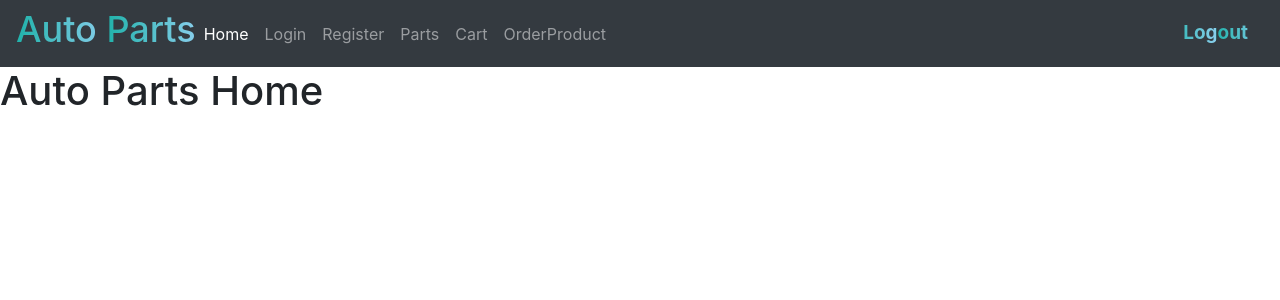
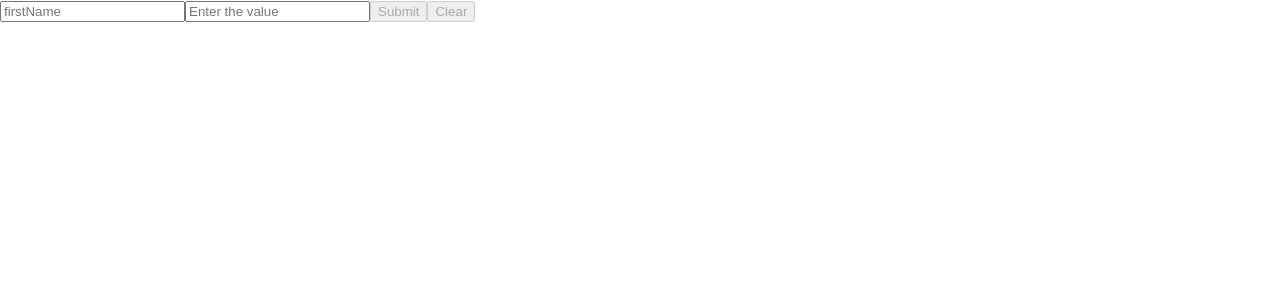
Before and after one commit to regithkumarc/AutoPartsOrdering, a React (Create React App) app: page / in a window 1280 px wide. Shown: the top 300 px of the page. Built offline with nearby package versions, Linux system fonts and the light colour scheme.

Commit message:
implemented redux

```diff
--- a/src/index.js
+++ b/src/index.js
@@ -2,11 +2,11 @@ import React from 'react';
 import ReactDOM from 'react-dom';
 import './index.css';
 import * as serviceWorker from './serviceWorker';
-import AutoPartsRoute from './autoparts/autoPartsRoute';
+import Forms from './reduxForm/form';
 
 ReactDOM.render(
   <React.StrictMode>
-    <AutoPartsRoute />
+    <Forms />
   </React.StrictMode>,
   document.getElementById('root')
 );
--- /dev/null
+++ b/src/redux/store.js
@@ -0,0 +1,76 @@
+import  * as redux from 'redux'
+import thunk from 'redux-thunk'
+import {reducer as formReducer} from 'redux-form'
+
+const initialState = {
+    count : 0
+}
+
+//Action
+export const COUNTER_INCREMENT = 'counter/increment';
+export const COUNTER_DECREMENT = 'counter/decrement';
+
+const countReducer = (state = initialState,action) => {
+    switch(action.type){
+        case COUNTER_INCREMENT : {
+            return {...state,count : state.count + 1};
+        }
+        case COUNTER_DECREMENT : {
+            return {...state,count : state.count - 1};
+        }
+        default : {
+            return state;
+        }
+    }
+}
+
+const testReducer = (state = [],action) => {
+    switch(action.type){
+        case "push" : {
+            const data = [...state];
+            data.push(action.value);
+            console.log("action value",action.value)
+            return [...data];
+        }
+        case "pop" : {
+            const data = [...state];
+            data.pop();
+            return [...data]
+        }
+        default : {
+            return state;
+        }
+    }
+}
+
+const dataReducer = (state = {getData : null},action) => {
+    switch(action.type){
+        case "setData" :
+        console.log("action.data : ",action.data)
+            return {getData : action.data}
+        case "removeData" :
+            return {getdata : null}
+        default :
+            return state;
+    }
+}
+
+// const rootReducer = (state = {},action) => {
+//     //.log(state);
+//     //console.log(action.type);
+//     return {
+//         counter : countReducer(state.counter,action),
+//         tester : testReducer(state.tester,action),
+//         getData : dataReducer(state.getData,action)
+//     }
+// }
+
+const rootReducer = redux.combineReducers({
+    counter : countReducer,
+    tester : testReducer,
+    getData : dataReducer,
+    form : formReducer
+})
+
+const store = redux.createStore(rootReducer,redux.applyMiddleware(thunk));
+export default store;
--- /dev/null
+++ b/src/reduxForm/form.js
@@ -0,0 +1,17 @@
+import React from 'react'
+import { Provider } from 'react-redux';
+import store from '../redux/store';
+import ReduxForms from './reduxForms'
+class Forms extends React.Component{
+    render() {
+        return(
+            <Provider store = {store}>
+                <div>
+                    <ReduxForms></ReduxForms>
+                </div>
+            </Provider>
+        )
+    }
+}
+
+export default Forms;
--- /dev/null
+++ b/src/reduxForm/input.js
@@ -0,0 +1,34 @@
+import React from 'react'
+
+const Input = ({
+    placeholder = "Enter the value",
+    input,
+    meta,
+    name,
+    disabled = false,
+    allowPattern = null
+}) => {
+
+    const onChange = (event) => {
+        if (allowPattern) {
+            const regex = new RegExp(allowPattern);
+            if (!regex.test(event.target.value)) {
+                event.target.value = input.value;
+            }
+        }
+        input.onChange(event);
+    }
+
+    return (
+        <input name={name} value={input.value} onChange={onChange} type="text" placeholder={placeholder} />
+    )
+    // if(disabled){
+    //     return <div>Disabled</div>
+    // }else{
+    //     return (
+    //         <input name = {name} value = {input.value} onChange = {onChange} type = "text" placeholder = {placeholder} />
+    //     )
+    // }
+}
+
+export default Input;
--- /dev/null
+++ b/src/reduxForm/reduxForms.js
@@ -0,0 +1,33 @@
+import React from 'react'
+import { Field ,reduxForm} from 'redux-form';
+import InPut from './input'
+const ReduxForms = props => {
+
+    const onSubmit = (values) => {
+        console.log(values)
+    }
+
+    const {handleSubmit,pristine,reset,submitting} = props
+    return (
+        <div>
+            <Field
+                name = "firstName"
+                component="input"
+                type="text"
+                placeholder="firstName"></Field>
+
+                {/* custom component */}
+            <Field
+                name="lastName"
+                component = {InPut}
+                disabled = {true}
+                allowPattern = "^[a-zA-Z]*$"
+                type="text"></Field>
+                <button disabled = {pristine || submitting} onClick = {handleSubmit(onSubmit)}>Submit</button>
+                <button disabled = {pristine || submitting} onClick = {reset} >Clear</button>
+        </div>
+    )
+}
+export default reduxForm({
+    form : 'simple'
+})(ReduxForms);
```
Also changed, not shown: package.json (+6 -1 lines), src/redux/IncrementDecrement.js (added, +41 -0 lines), src/redux/hello.js (added, +88 -0 lines), 1 other file (tests, documents, lock files or other folders).
